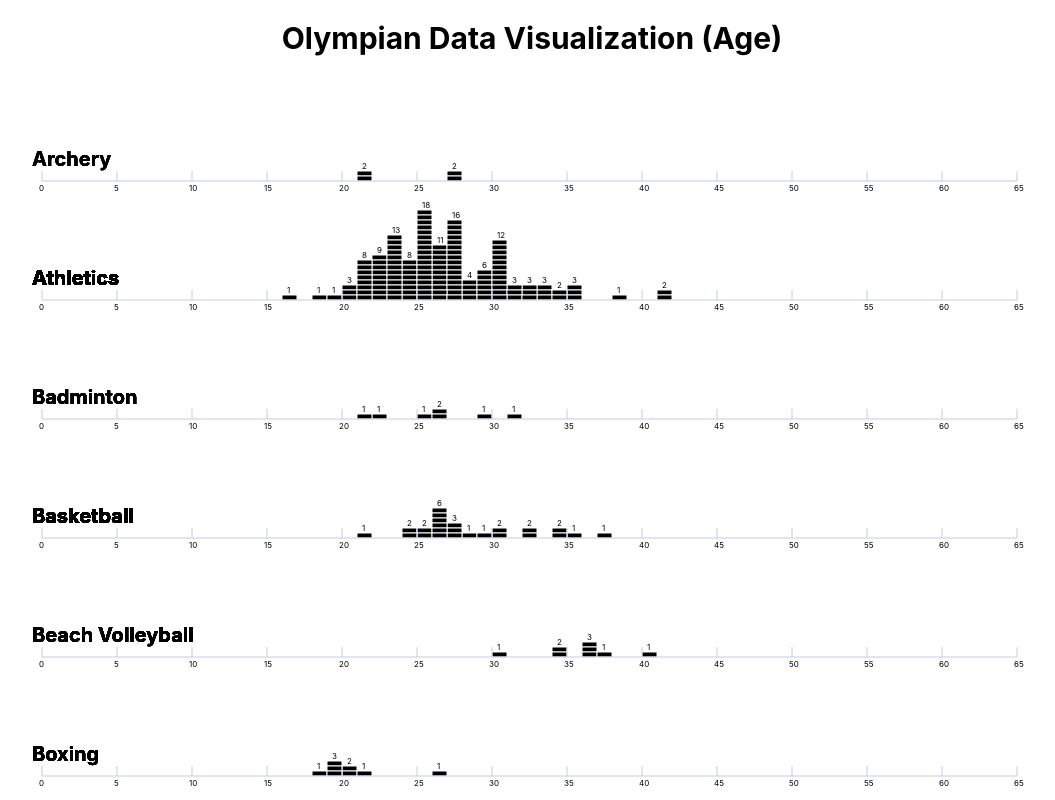
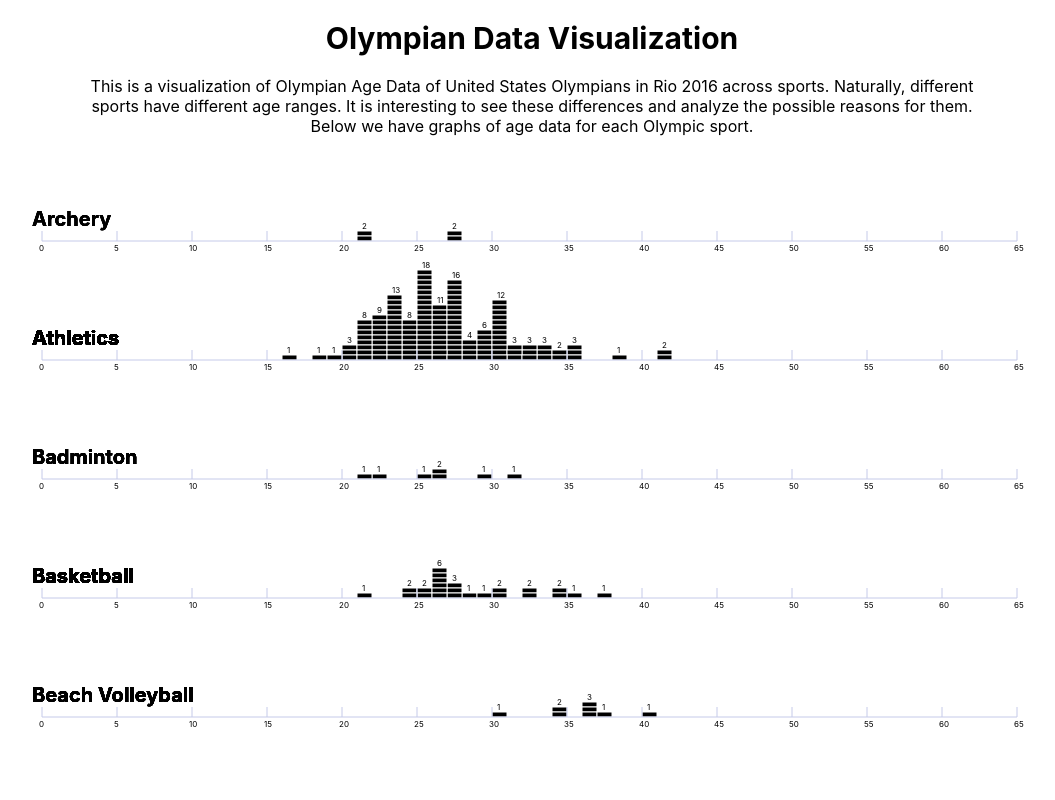
Before and after one commit to kenchen10/olympian-datavis, a React (Create React App) app: page / in a window 1280 px wide. Shown: the top 800 px of the page, without its empty margins (108-1163 px from the left). Built offline with nearby package versions, Linux system fonts and the light colour scheme.

Commit message:
add description of vis

```diff
--- a/src/App.js
+++ b/src/App.js
@@ -31,7 +31,12 @@ class App extends Component {
     }
     return (
       <div className="App">
-        <div className="title">Olympian Data Visualization (Age)</div>
+        <div className="title">Olympian Data Visualization</div>
+        <div className="description">
+          This is a visualization of Olympian Age Data of United States Olympians in Rio 2016 across sports. Naturally, different sports
+          have different age ranges. It is interesting to see these differences and analyze the possible reasons for them. Below we have graphs of
+          age data for each Olympic sport.
+        </div>
         {this.toRender}
       </div>
     );
--- a/src/index.css
+++ b/src/index.css
@@ -18,3 +18,8 @@ code {
   margin-bottom: 20px;
   font-size: 30px;
 }
+
+.description {
+  max-width: 70%;
+  margin: auto;
+}
--- a/src/js/Components/BarChart.js
+++ b/src/js/Components/BarChart.js
@@ -41,6 +41,7 @@ class BarChart extends Component {
     renderBarSlice(svg, data, counts, maxCount) {
         var tooltip = d3.select(".App")
             .append("text")
+                .attr("class", "tooltip")
                 .style("opacity", 0)
                 .style("position", "absolute")
                 .style("user-select", "none")
@@ -70,6 +71,8 @@ class BarChart extends Component {
                 d3.select(this).transition().style("fill", "black");
             })
             .on("mousemove", function(d) {
+                // const box = document.querySelector('.tooltip').node();
+                // console.log(box);
                 tooltip.style("left", (d3.event.pageX + 2) + "px")
                     .style("top", (d3.event.pageY - 2) + "px");
                 tooltip.html(`
```
